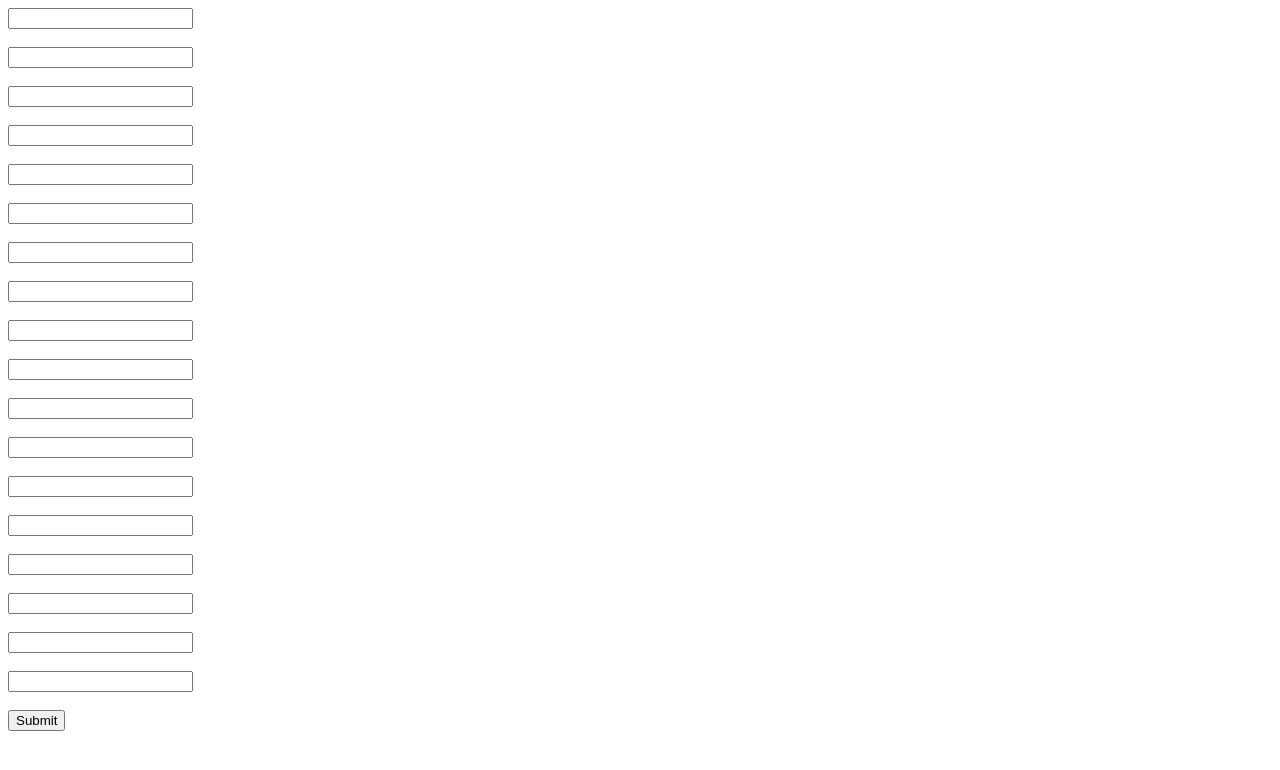
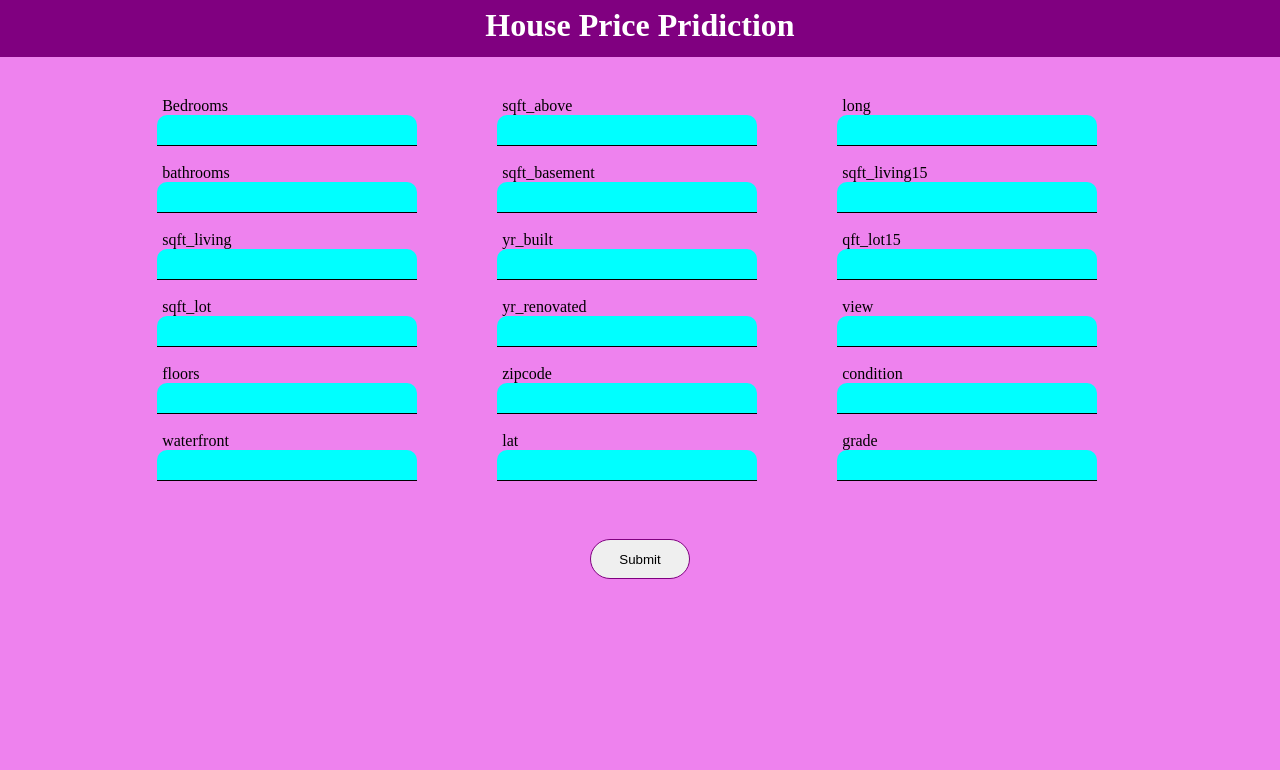
Before and after one commit to pankajsinghchamyal/housing_model, a Django app: page / in a window 1280 px wide. Shown: the top 770 px of the page. Run offline with Django 3.2, Linux system fonts and the light colour scheme.

Commit message:
input html

```diff
--- a/model/views.py
+++ b/model/views.py
@@ -9,7 +9,29 @@ def home(request):
 
 def predict(request):
     regressor = joblib.load("gbregressor.pkl")
-    l =  [3,1,1180,5650,1,0,0,3,7,1180,0,1955,0,98178,47.5112,-122.257,1340,5650]
+    l = []
+    if(request.method == 'POST'):
+        l.append(request.POST['bedrooms'])
+        l.append(request.POST['bathrooms'])
+        l.append(request.POST['sqft_living'])
+        l.append(request.POST['sqft_lot'])
+        l.append(request.POST['floors'])
+        l.append(request.POST['waterfront'])
+        l.append(request.POST['view'])
+        l.append(request.POST['condition'])
+        l.append(request.POST['grade'])
+        l.append(request.POST['sqft_above'])
+        l.append(request.POST['sqft_basement'])
+        l.append(request.POST['yr_built'])
+        l.append(request.POST['yr_renovated'])
+        l.append(request.POST['zipcode'])
+        l.append(request.POST['lat'])
+        l.append(request.POST['long'])
+        l.append(request.POST['sqft_living15'])
+        l.append(request.POST['sqft_lot15'])
+
+
+    # l =  [3,1,1180,5650,1,0,0,3,7,1180,0,1955,0,98178,47.5112,-122.257,1340,5650]
     l = np.array(l)
     l = np.reshape(l,(1,l.shape[0]))
     print("result:    " ,regressor.predict(l))
--- a/templates/home.html
+++ b/templates/home.html
@@ -1,32 +1,141 @@
 <!DOCTYPE html>
 <html lang="en">
+
 <head>
     <meta charset="UTF-8">
     <meta name="viewport" content="width=device-width, initial-scale=1.0">
     <title>Document</title>
+
+    <style>
+        * {
+            margin: 0;
+            padding: 0;
+        }
+
+        body {
+            background-color: violet;
+        }
+
+        .title {
+            background-color: purple;
+            padding-top: 7px;
+            height: 50px;
+            display: flex;
+            justify-content: center;
+        }
+
+        .data {
+            width: 98vw;
+            height: fit-content;
+        }
+
+        .col {
+            /* border: 1px solid black; */
+            width: auto;
+            height: fit-content;
+            padding: 20px;
+            margin: 20px;
+        }
+
+        .sub-btn {
+            width: 100vw;
+            display:flex;
+            justify-content: center;
+            height: 30px;
+        }
+
+        .inputs{
+            width: 250px;
+            height: 30px;
+            outline: none;
+            font-size: 18px;
+            padding-left: 10px;
+            border: none;
+            border-bottom: 1px solid black;
+            background-color: aqua;
+            border-top-left-radius:10px;
+            border-top-right-radius:10px;
+        }
+
+        label{
+            padding-left: 5px;
+        }
+        #submit{
+            width: 100px;
+            height: 40px;
+            border-radius: 20px;
+            cursor: pointer;
+            outline: none;
+            border: 1px solid purple;
+        }
+        #submit:hover{
+            background-color: purple;
+            color: white;
+            border: 1px solid white;
+
+        }
+    </style>
 </head>
+
 <body>
+    <div class="title">
+        <h1 style="color: white;"> House Price Pridiction</h1>
+    </div>
     <form action="predict" method="POST">
-    {% csrf_token %}
-        <input type="text" name="bedrooms"><br> <br>
-        <input type="text" name="bathrooms"><br> <br>
-        <input type="text" name="sqft_living"><br> <br>
-        <input type="text" name="sqft_lot"><br> <br>
-        <input type="text" name="floors"><br> <br>
-        <input type="text" name="waterfront"><br> <br>
-        <input type="text" name="view"><br> <br>
-        <input type="text" name="condition"><br> <br>
-        <input type="text" name="grade"><br> <br>
-        <input type="text" name="sqft_above"><br> <br>
-        <input type="text" name="sqft_basement"><br> <br>
-        <input type="text" name="yr_built"><br> <br>
-        <input type="text" name="yr_renovated"><br> <br>
-        <input type="text" name="zipcode"><br> <br>
-        <input type="text" name="lat"><br> <br>
-        <input type="text" name="long"><br> <br>
-        <input type="text" name="sqft_living15"><br> <br>
-        <input type="text" name="sqft_lot15"><br> <br>
-        <input type="submit">
+        <div class="data">
+
+            <!-- {% csrf_token %} -->
+            <div style="display: flex;justify-content: center; height: 80%;">
+                <div class="col">
+                    <label for="bedrooms"> Bedrooms</label> <br>
+                    <input class="inputs" type="text" id="bedrooms" name=""><br> <br>
+                    <label for="bathrooms">bathrooms</label> <br>
+                    <input class="inputs" type="text" id="bathrooms" name="bathrooms"><br> <br>
+                    <label for="sqft_living">sqft_living</label> <br>
+                    <input class="inputs" type="text" id="sqft_living" name="sqft_living"><br> <br>
+                    <label for="sqft_lot">sqft_lot</label> <br>
+                    <input class="inputs" type="text" id="sqft_lot" name="sqft_lot"><br> <br>
+                    <label for="floors">floors</label> <br>
+                    <input class="inputs" type="text" id="floors" name="floors"><br> <br>
+                    <label for="waterfront">waterfront</label> <br>
+                    <input class="inputs" type="text" id="waterfront" name="waterfront"><br> <br>
+
+                </div>
+                <div class="col">
+                    <label for="sqft_above">sqft_above</label> <br>
+                    <input class="inputs" type="text" id="sqft_above" name="sqft_above"><br> <br>
+                    <label for="sqft_basement">sqft_basement</label> <br>
+                    <input class="inputs" type="text" id="sqft_basement" name="sqft_basement"><br> <br>
+                    <label for="yr_built">yr_built</label> <br>
+                    <input class="inputs" type="text" id="yr_built" name="yr_built"><br> <br>
+                    <label for="yr_renovated">yr_renovated</label> <br>
+                    <input class="inputs" type="text" id="yr_renovated" name="yr_renovated"><br> <br>
+                    <label for="zipcode">zipcode</label> <br>
+                    <input class="inputs" type="text" id="zipcode" name="zipcode"><br> <br>
+                    <label for="lat">lat</label> <br>
+                    <input class="inputs" type="text" id="lat" name="lat"><br> <br>
+
+                </div>
+                <div class="col">
+                    <label for="long">long</label> <br>
+                    <input class="inputs" type="text" id="long" name="long"><br> <br>
+                    <label for="sqft_living15">sqft_living15</label> <br>
+                    <input class="inputs" type="text" id="sqft_living15" name="sqft_living15"><br> <br>
+                    <label for="sqft_lot15">qft_lot15</label> <br>
+                    <input class="inputs" type="text" id="sqft_lot15" name="sqft_lot15"><br> <br>
+                    <label for="view">view</label> <br>
+                    <input class="inputs" type="text" id="view" name="view"><br> <br>
+                    <label for="condition">condition</label> <br>
+                    <input class="inputs" type="text" id="condition" name="condition"><br> <br>
+                    <label for="grade">grade</label> <br>
+                    <input class="inputs" type="text" id="grade" name="grade"><br> <br>
+                </div>
+            </div>
+        </div>
+        <div class="sub-btn" style="">
+        <input id="submit" type="submit">
+    </div>
     </form>
 </body>
+
 </html>
```
